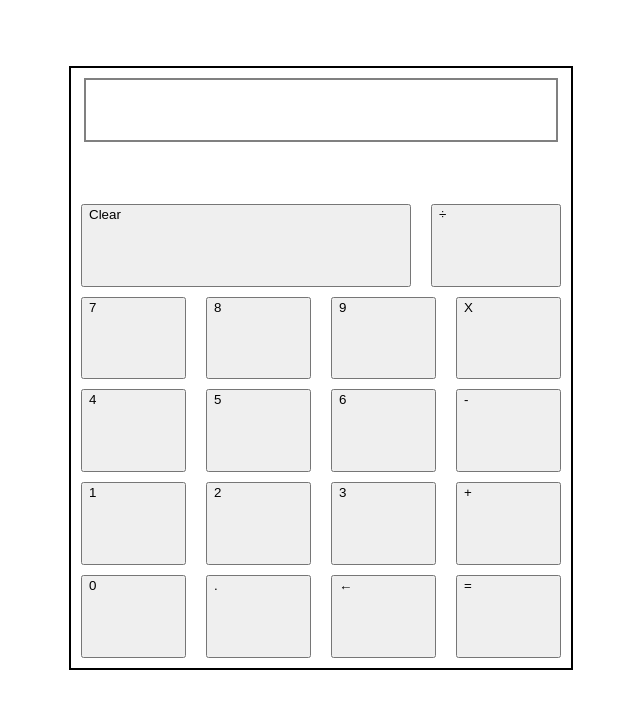
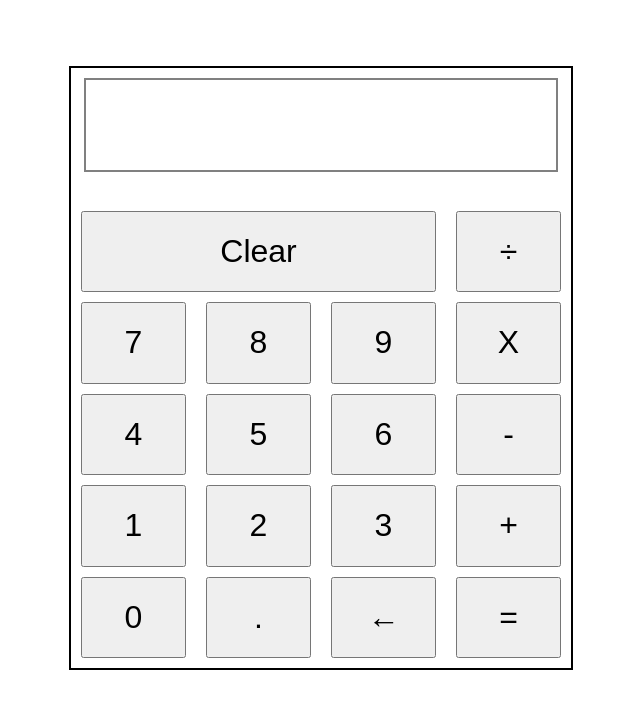
Before and after one commit to Jason-Script/calculator, a plain HTML site: page index.html in a window 1280 px wide. Shown: the whole page, without its empty margins (327-967 px from the left). Drawn offline with Linux system fonts and the light colour scheme.

Commit message:
Apply first pass at CSS styling

```diff
--- a/style.css
+++ b/style.css
@@ -20,7 +20,7 @@
     border: solid 2px grey;
     padding: 0 10px;
     width: 90%;
-    height: 10%;
+    height: 15%;
     margin-top: 2%;
     font-size: 24pt;
 }
@@ -32,11 +32,18 @@
 
 #clear-button {
     display: flex;
-    flex-basis: 300px;
+    flex-basis: 350px;
+}
+
+#divide-button {
+    flex-basis: 100px;
 }
 
 button {
     display: flex;
     flex: 1 1 100px;
     margin: 0 10px 10px 10px;
+    font-size: 24pt;
+    justify-content: center;
+    align-items: center;
 }
```
